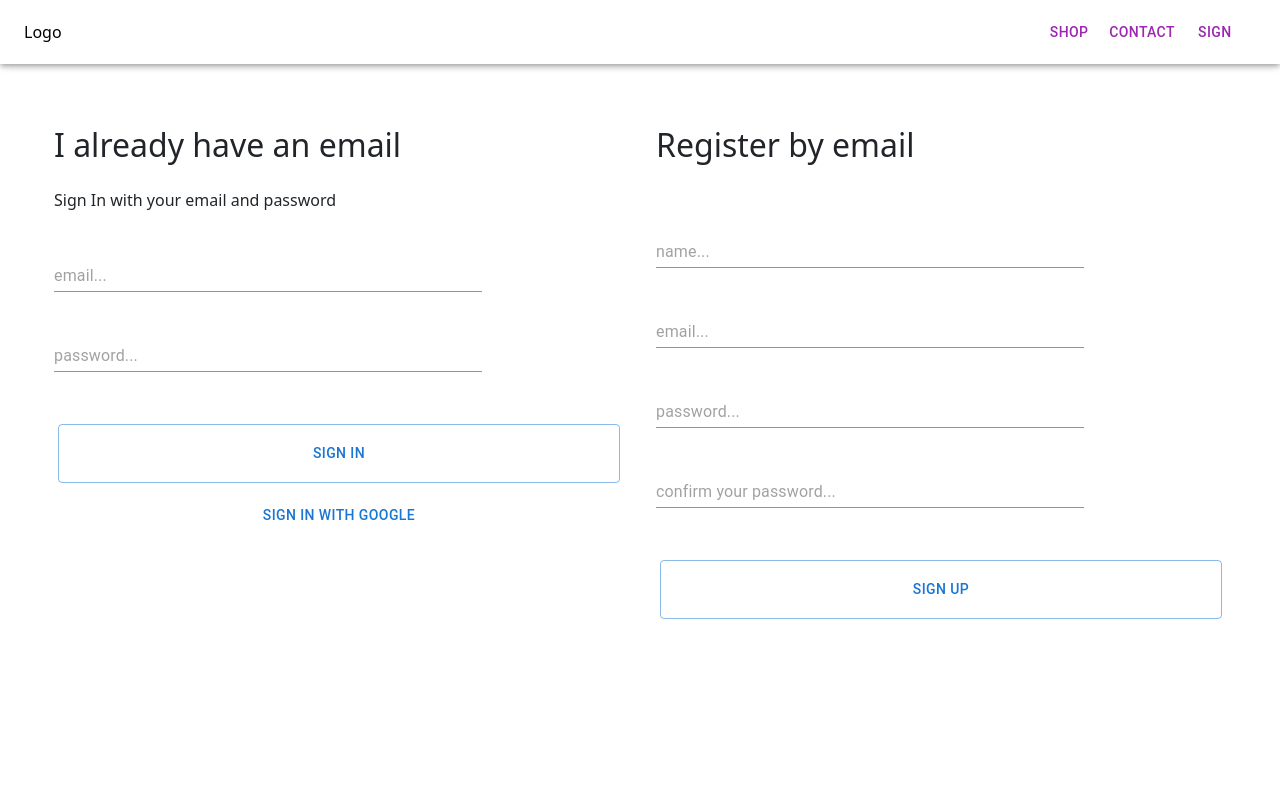
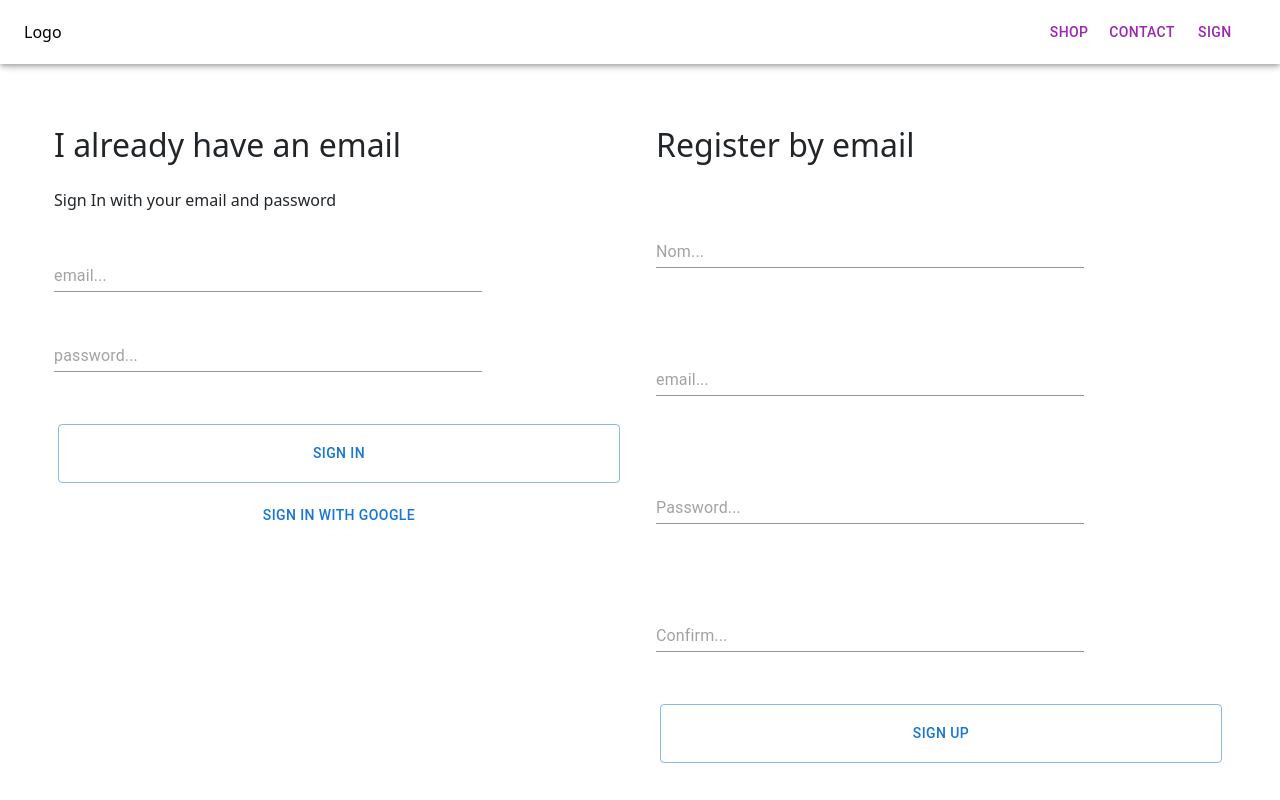
Before and after one commit to danicc097/starter-pack-react, a React (Create React App) app: page /sign in a window 1280 px wide. Built offline with nearby package versions, Linux system fonts and the light colour scheme; no server answers.

Commit message:
firebase

```diff
--- a/package.json
+++ b/package.json
@@ -11,12 +11,13 @@
     "@testing-library/react": "^11.1.0",
     "@testing-library/user-event": "^12.1.10",
     "bootstrap": "^5.1.0",
-    "firebase": "^8.10.0",
+    "firebase": "^9.1.3",
     "jwt-decode": "^3.1.2",
     "node-sass": "^6.0.1",
     "react": "^17.0.2",
     "react-dom": "^17.0.2",
     "react-hook-form": "^7.17.5",
+    "react-query": "^3.27.0",
     "react-router-dom": "^5.2.0",
     "react-scripts": "4.0.3",
     "recoil": "^0.4.1",
--- a/src/Hooks/useInput.js
+++ b/src/Hooks/useInput.js
@@ -1,6 +1,6 @@
 import { useState } from "react";
 
-const useInput = (initialValue, type, placeholder, className, styles = {}) => {
+const useInput = (initialValue, name, type, placeholder, className, styles = {}) => {
     const [value, setValue] = useState(initialValue);
 
     const reset = () => setValue(null);
@@ -9,13 +9,13 @@ const useInput = (initialValue, type, placeholder, className, styles = {}) => {
         placeholder,
         type,
         className: className,
-        name: type,
+        name: name,
         style: styles,
     }
 
     const bindHookForm = {
         defaultValue: value,
-        name: type,
+        name: name,
     }
 
     return {bindInput, reset, bindHookForm}
--- a/src/components/PreviewCollection.js
+++ b/src/components/PreviewCollection.js
@@ -4,18 +4,18 @@ import CollectionItem from "./CollectionItem";
 
 const PreviewCollection = ({title, items}) => {
     return (
-        <>
             <Card className="border-0 mb-4">
                 <h1>{title.toUpperCase()}</h1>
                 <CardContent>
                 {items && items.length > 0 && items
                     .filter((item, i) => i < 4)
                     .map((item) => {
-                        return <CollectionItem key={item.id} item={item} />
+                        return (
+                            <CollectionItem key={item.id} item={item} />
+                        )
                     })}
                  </CardContent>
             </Card>
-        </>
     )
 }
 
--- a/src/components/SignIn.js
+++ b/src/components/SignIn.js
@@ -13,7 +13,7 @@ const styles = {
 }
 
 const schema = yup.object({
-    email: yup.string().required(),
+    email: yup.string().email().required(),
     password: yup.string().required().min(7),
   }).required();
 
@@ -23,8 +23,8 @@ const SignIn = () => {
         resolver: yupResolver(schema)
     });
 
-    const email = useInput("", "email", "email...", "w-75", styles)
-    const password = useInput("", "password", "password...", "w-75", styles)
+    const email = useInput("", "email", "email", "email...", "w-75", styles)
+    const password = useInput("", "password", "password", "password...", "w-75", styles)
 
     const onSubmit = data => {
         console.log(data)
@@ -50,6 +50,7 @@ const SignIn = () => {
                         render={({ field }) => <Input {...field} {...email.bindInput} />}
                     />
                     {errors.email?.type === 'required' && <span>Email est requis</span>}
+                    {errors.email?.type === 'email' && <span>Email est fausse</span>}
                 </FormControl>
 
                 <FormControl className="mb-5">
--- a/src/components/SignUp.js
+++ b/src/components/SignUp.js
@@ -1,5 +1,12 @@
-import React, { useState } from "react";
+import React, { useEffect } from "react";
 import { Button, FormControl, Input } from '@mui/material';
+import useInput from "../Hooks/useInput.js";
+import firebase from '../firebase'
+import { useForm, Controller } from "react-hook-form";
+import { yupResolver } from '@hookform/resolvers/yup';
+import * as yup from "yup";
+import { useRecoilState } from "recoil";
+import { currentUserAtom } from "../store/user.js";
 
 const styles = {
         outline: '0',
@@ -7,64 +14,87 @@ const styles = {
         borderColor: 'black',
 }
 
+const schema = yup.object({
+    name: yup.string().min(3).required(),
+    email: yup.string().email().required(),
+    password: yup.string().required().min(7),
+    confirmPassword: yup.string().required().min(7)
+        .oneOf([yup.ref('password'), null], 'Mot de passe différent.'),
+  }).required();
+
+
 const SignUp = () => {
-    const [sign, setSign] = useState({
-        name: null,
-        email: null,
-        password: null,
-        confirmPassword: null
-    })
+    const { handleSubmit, control, formState: { errors }, reset } = useForm({
+        resolver: yupResolver(schema)
+    });
+    const [user, setCurrentUser] = useRecoilState(currentUserAtom)
+    const name = useInput("", "name", "text", "Nom...", "w-75", styles)
+    const email = useInput("", "email", "email", "email...", "w-75", styles)
+    const password = useInput("", "password", "password", "Password...", "w-75", styles)
+    const confirmPassword = useInput("", "confirmPassword", "password", "Confirm...", "w-75", styles)
 
-    const handleChange = e => {
-        const { value, name } = e.target
-        setSign({...sign, [name]: value})
-    }
+    const onSubmit = data => {
+        console.log(data)
+        firebase
+            .auth()
+            .createUserWithEmailAndPassword(data.email, data.password)
+            .then((res) => setCurrentUser(res))
+            .then(() => {
+                reset(data)
+            })
+            .catch(err => console.error(err))
+    };
 
-    const handleSubmit = async e => {
-        e.preventDefault();
-        if (sign.password !== sign.confirmPassword) {
-            console.log(sign)
-            alert("Password doesn't match")
-            setSign({...sign,
-                password: null,
-                confirmPassword: null
-            })
-        } else {
-            // try {
-            //     const { user } = await auth.createUserWithEmailAndPassword(
-            //         sign.email,
-            //         sign.password
-            //     )
-            //     await createUserProfileDocument(user, {displayName: sign.name})
-            //     setSign({
-            //         name: null,
-            //         email: null,
-            //         password: null,
-            //         confirmPassword: null
-            //     })
-            // } catch (err) {
-            //     console.error(err)
-            // }
-        }
-    }
+    useEffect(() => {
+        console.log(user)
+    }, [user])
 
     return (
         <><div className="mt-5">
             <h2 className="mb-4">Register by email</h2>
-            <form onSubmit={handleSubmit} className="d-flex flex-column">
+            <form onSubmit={handleSubmit(onSubmit)} className="d-flex flex-column">
+
                 <FormControl className="mb-5 mt-5">
-                    <Input style={styles} className="w-75" type="name" name="name" onChange={handleChange} value={sign.name ? sign.name : ""} placeholder="name..." />
+                    <Controller
+                        {...name.bindHookForm}
+                        control={control}
+                        render={({ field }) => <Input {...field} {...name.bindInput} />}
+                    />
+                {errors.name?.type === 'required' && <span>Nom requis</span>}
                 </FormControl>
-                <FormControl className="mb-5">
-                    <Input style={styles} className="w-75" type="email" name="email" onChange={handleChange} value={sign.email ? sign.email : ""} placeholder="email..." />
+
+                <FormControl className="mb-5 mt-5">
+                    <Controller
+                        {...email.bindHookForm}
+                        control={control}
+                        render={({ field }) => <Input {...field} {...email.bindInput} />}
+                    />
+                {errors.email?.type === 'required' && <span>Email est requis</span>}
+                {errors.email?.type === 'email' && <span>Email est fausse</span>}
                 </FormControl>
-                <FormControl className="mb-5">
-                    <Input style={styles} className="w-75" type="password" name="password" onChange={handleChange} value={sign.password ? sign.password : ""} placeholder="password..." />
+
+                <FormControl className="mb-5 mt-5">
+                    <Controller
+                        {...password.bindHookForm}
+                        control={control}
+                        render={({ field }) => <Input {...field} {...password.bindInput} />}
+                    />
+                {errors.password?.type === 'required' && <span>Mot de passe requis</span>}
+                {errors.password?.type === 'min' && <span>Trop petit</span>}
                 </FormControl>
-                <FormControl className="mb-5">
-                    <Input style={styles} className="w-75" type="password" name="confirmPassword" onChange={handleChange} value={sign.confirmPassword ? sign.confirmPassword : ""} placeholder="confirm your password..." />
+
+                <FormControl className="mb-5 mt-5">
+                    <Controller
+                        {...confirmPassword.bindHookForm}
+                        control={control}
+                        render={({ field }) => <Input {...field} {...confirmPassword.bindInput} />}
+                    />
+                {errors.confirmPassword?.type === 'required' && <span>Mot de passe requis</span>}
+                {errors.confirmPassword?.type === 'min' && <span>Trop petit</span>}
+                {errors.confirmPassword?.type === 'oneOf' && <span>Mot de passe différent</span>}
                 </FormControl>
-                <Button className="px-5 pt-3 pb-3 m-1" type='submit' variant="outlined" >Sign Up</Button>
+
+                <Button className="px-5 pt-3 pb-3 m-1" type='submit' variant="outlined">Sign Up</Button>
             </form>
         </div>
         </>
--- /dev/null
+++ b/src/firebase.js
@@ -0,0 +1,17 @@
+import firebase from 'firebase/compat/app'
+import 'firebase/compat/auth'
+import 'firebase/compat/database'
+import 'firebase/compat/storage'
+
+var firebaseConfig = {
+  apiKey: "AIzaSyBbSfDw1SnV4Nd9h5m-jwDMAgDoPPPzB0k",
+  authDomain: "starterpack-85abc.firebaseapp.com",
+  projectId: "starterpack-85abc",
+  storageBucket: "starterpack-85abc.appspot.com",
+  messagingSenderId: "354625368863",
+  appId: "1:354625368863:web:318752b113f868c63e762a"
+};
+  // Initialize Firebase
+  firebase.initializeApp(firebaseConfig);
+
+  export default firebase
```
